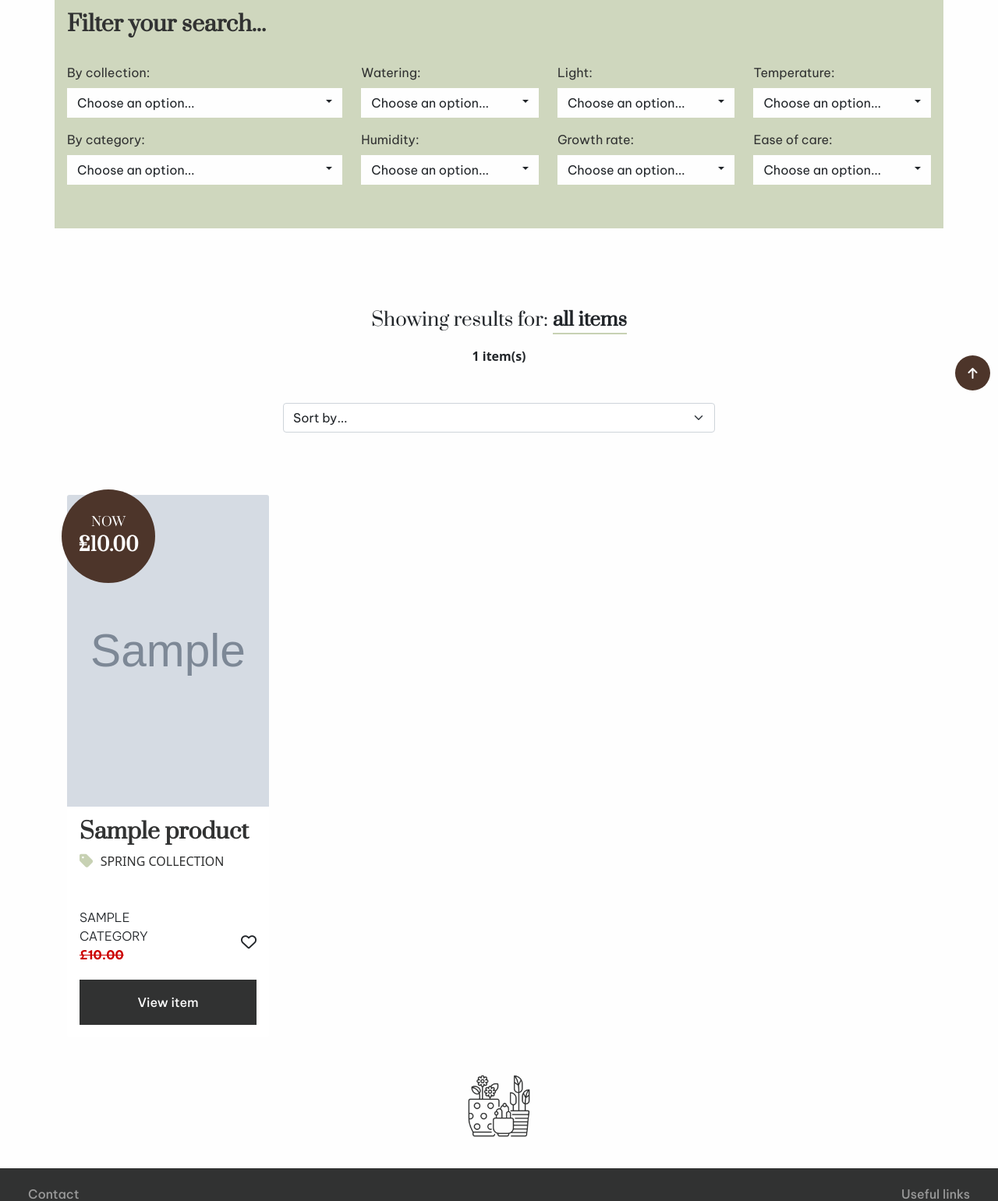
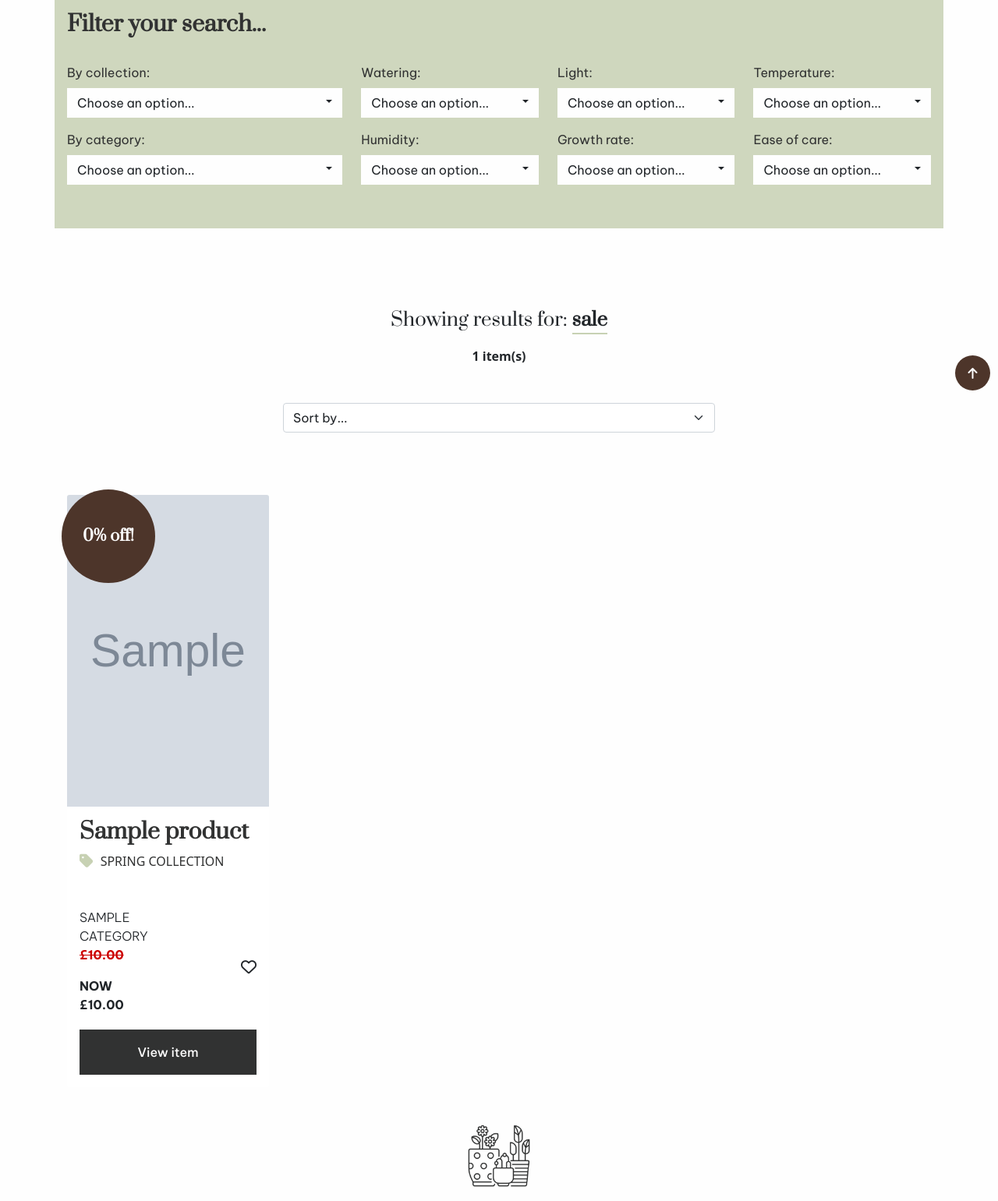
Before and after one commit to lmw95/MS4-greensleeves, a Django app: page /shop/?is_on_sale=True in a window 1280 px wide. Shown: the part 289-1830 px from the top of the page at 78% size. Run offline with Django 3.2, Linux system fonts and the light colour scheme; tables that the repository leaves empty hold one stand-in row (values such as "Sample post"); grey boxes marked "Sample" are stand-in pictures; parts of the project's set-up code (start-up, migrations or seed data) failed here and were passed over; some libraries are stand-ins or nearby versions.

Commit message:
Allow sale items to be rendered on sale page

```diff
--- a/greensleeves/settings.py
+++ b/greensleeves/settings.py
@@ -39,6 +39,7 @@ INSTALLED_APPS = [
     'django.contrib.messages',
     'django.contrib.staticfiles',
     'django.contrib.sites',
+    'mathfilters',
     'crispy_forms',
     'allauth',
     'allauth.account',
--- a/home/templates/home/index.html
+++ b/home/templates/home/index.html
@@ -120,7 +120,7 @@
         </div>
         <div class="row">
             <div class="col-12 text-center">
-                <a href="{% url 'about_us' %}" target="_self" class="about-us-link text-decoration-none fw-bold p-3">More about us</a>
+                <a href="{% url 'about_us' %}" target="_self" class="about-us-link text-decoration-none w-100 fw-bold p-3">More about us</a>
             </div>
         </div>
     </div>
--- a/requirements.txt
+++ b/requirements.txt
@@ -2,6 +2,7 @@ asgiref==3.4.1
 Django==3.2
 django-allauth==0.47.0
 django-crispy-forms==1.13.0
+django-mathfilters==1.0.0
 oauthlib==3.1.1
 Pillow==9.0.0
 PyJWT==2.3.0
--- a/shop/templates/shop/shop.html
+++ b/shop/templates/shop/shop.html
@@ -1,5 +1,6 @@
 {% extends "base.html" %}
 {% load static %}
+{% load mathfilters %}
 
 {% block extra_title %}| Home {% endblock %}
 
@@ -184,6 +185,8 @@
                 <h1 class="fs-4">Showing results for: <span class="fw-bold">{{ ease_of_care.0 }}</span></h1>
                 {% elif search_term %}
                 <h1 class="fs-4">Showing results for: <span class="fw-bold">"{{ search_term }}"</span></h1>
+                {% elif sale %}
+                <h1 class="fs-4">Showing results for: <span class="fw-bold">sale</span></h1>
                 {% else %}
                 <h1 class="fs-4">Showing results for: <span class="fw-bold">all items</span></h1>
                 {% endif %}
@@ -228,8 +231,10 @@
                             <a href="{% url 'item_page' product.id %}" target="_self">
                                 {% if product.is_on_sale %}
                                 <div class="position-absolute discount-price-wrapper">
-                                    <div class="discount-price d-flex p-3">
-                                        <p class="my-auto mx-auto text-center">NOW <span class="fw-bold fs-4">£{{ product.sale_price }}</span></p>
+                                    <div class="discount-price d-flex flex-column p-3">
+                                        {% with sale_discount=product.price|sub:product.sale_price %}
+                                        <p class="fw-bold my-auto mx-auto text-center fs-5">{{ sale_discount|div:product.price|mul:100|floatformat:0 }}% off!</p>
+                                        {% endwith %}
                                     </div>
                                 </div>
                                 {% else %}
@@ -258,6 +263,9 @@
                                         <p class="fw-light text-uppercase mb-0">{{ product.category }}</p>
                                         {% if product.is_on_sale %}
                                         <p class="fw-bold old-price"><s>£{{ product.price }}</s></p>
+                                            {% if product.is_on_sale %}
+                                            <p class="fw-bold">NOW £{{ product.sale_price }}</p>
+                                            {% endif %}
                                         {% else %}
                                         <p class="fw-bold">£{{ product.price }}</p>
                                         {% endif %}
--- a/shop/views.py
+++ b/shop/views.py
@@ -11,6 +11,7 @@ def shop(request):
     products = Product.objects.all()
     query = None
     categories = None
+    is_on_sale = False
     seasonal_collection = None
     water_need = None
     light_need = None
@@ -55,6 +56,10 @@ def shop(request):
             ease_of_care = request.GET['ease_of_care'].split(',')
             products = products.filter(ease_of_care__in=ease_of_care)
 
+        if 'is_on_sale' in request.GET:
+            is_on_sale = True
+            products = products.filter(is_on_sale=True).order_by('sale_price')
+
         if 'sort' in request.GET:
             sortkey = request.GET['sort']
             sort = sortkey
@@ -66,7 +71,7 @@ def shop(request):
                 direction = request.GET['direction']
                 if direction == 'desc':
                     sortkey = f'-{sortkey}'
-            products = products.order_by(sortkey)
+                products = products.order_by(sortkey)
 
         if 'q' in request.GET:
             query = request.GET['q']
@@ -89,7 +94,6 @@ def shop(request):
 
     current_sorting = f'{sort}_{direction}'
 
-
     context = {
         'products': products,
         'search_term': query,
@@ -102,6 +106,7 @@ def shop(request):
         'temp_need': temp_need,
         'light_need': light_need,
         'water_need': water_need,
+        'sale': is_on_sale,
     }
 
     return render(request, 'shop/shop.html', context)
--- a/static/js/script.js
+++ b/static/js/script.js
@@ -8,6 +8,7 @@ $( document ).ready(function() {
         var selectedVal = selector.val();
         if(selectedVal != 'reset') {
             var sort = selectedVal.split("_")[0]
+            console.log(sort)
             var direction = selectedVal.split("_")[1];
 
             currentUrl.searchParams.set('sort', sort);
--- a/templates/includes/menu-nav.html
+++ b/templates/includes/menu-nav.html
@@ -13,7 +13,7 @@
             <a class="nav-link menu-nav-link" href="" id="blog-item">Inspire me</a>
         </li>
         <li class="nav-item text-center menu-bar-item" style="width: 20%">
-            <a class="nav-link menu-nav-link text-uppercase" href="" id="blog-item" target="_self">Sale</a>
+            <a class="nav-link menu-nav-link text-uppercase" href="{% url 'shop' %}?is_on_sale=True" id="blog-item" target="_self">Sale</a>
         </li>
     </ul>
 </div>
```
Also changed, not shown: shop/templates/shop/item-page.html (+5 -3 lines), shop/migrations/0016_auto_20220116_2336.py (added), shop/migrations/0017_auto_20220116_2339.py (added), shop/migrations/0018_auto_20220116_2346.py (added).
